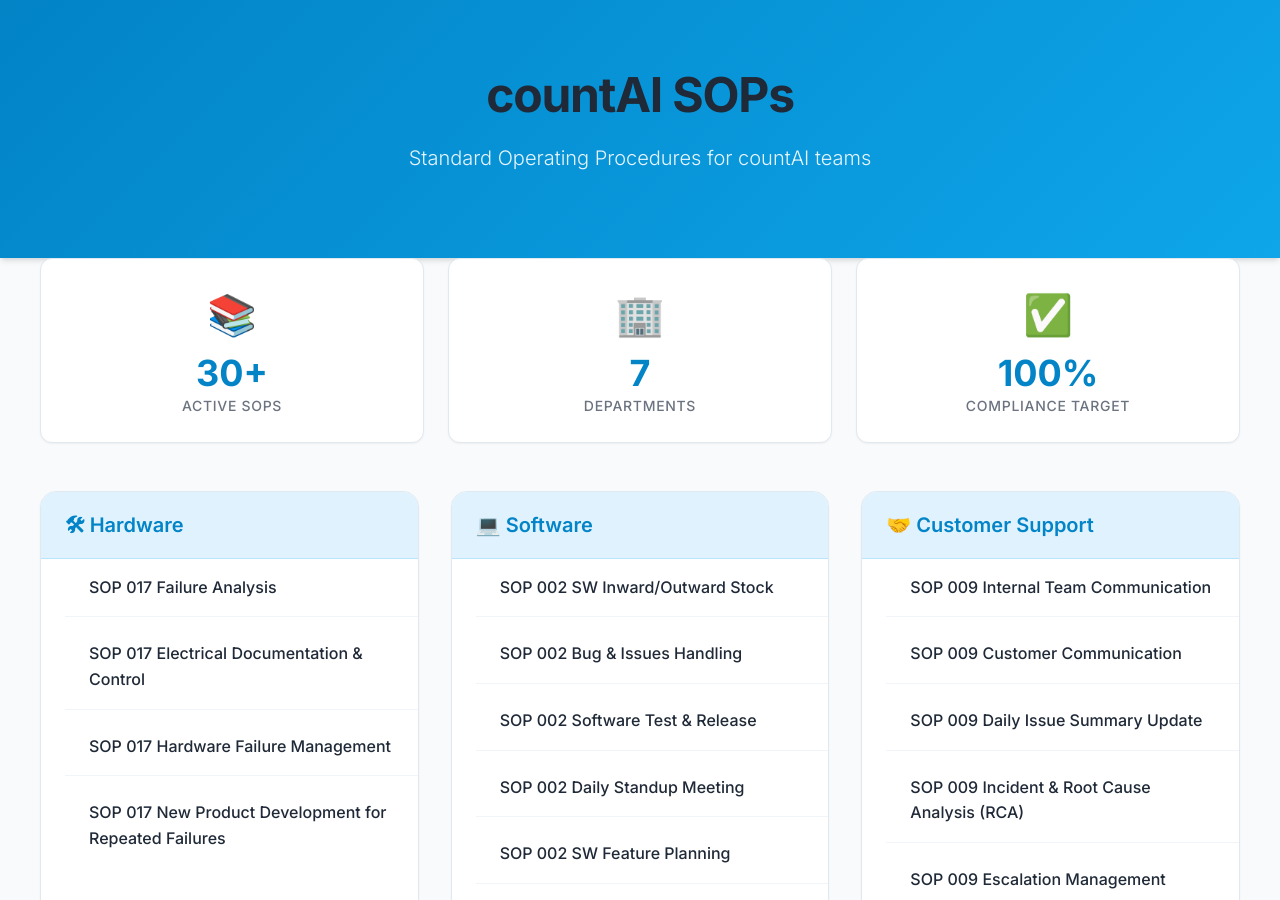
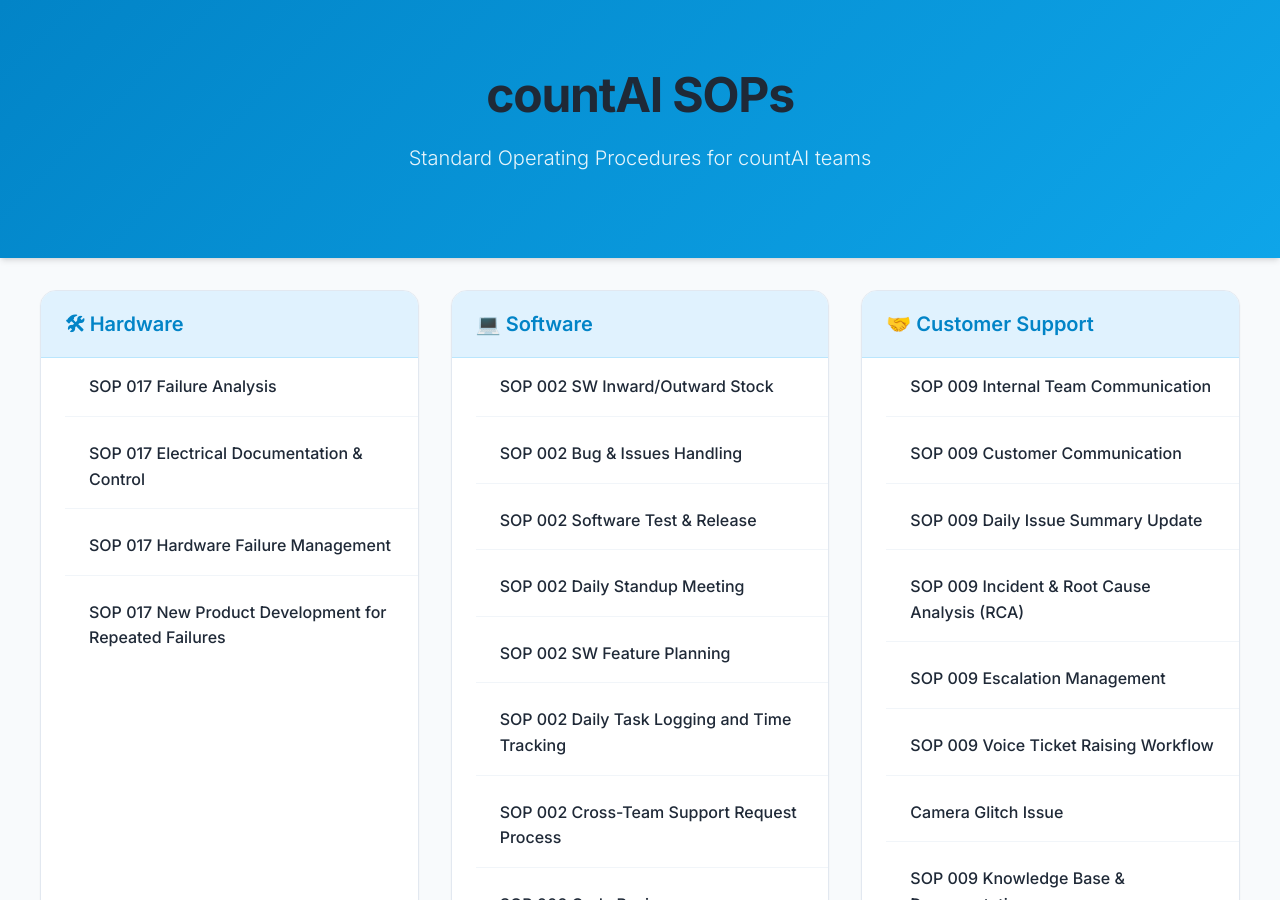
Before and after one commit to cvramanan/countAI-sop, a Jekyll site: the page built from index.md, in a window 1280 px wide and 900 px high. Built offline with Jekyll 4.4.1, drawn with Linux system fonts in a browser that asks for light colours.

Commit message:
style: remove top statistics cards from index

```diff
--- a/index.md
+++ b/index.md
@@ -2,25 +2,8 @@
 layout: default
 ---
 
-<div class="stats-grid">
-  <div class="stat-card">
-    <span class="stat-icon">📚</span>
-    <div class="stat-value">30+</div>
-    <div class="stat-label">Active SOPs</div>
-  </div>
-  <div class="stat-card">
-    <span class="stat-icon">🏢</span>
-    <div class="stat-value">7</div>
-    <div class="stat-label">Departments</div>
-  </div>
-  <div class="stat-card">
-    <span class="stat-icon">✅</span>
-    <div class="stat-value">100%</div>
-    <div class="stat-label">Compliance Target</div>
-  </div>
-</div>
+<div class="category-grid">
 
-<div class="category-grid">
 
   <!-- Hardware Card -->
   <div class="category-card">
```
Also changed, not shown: README.md.
